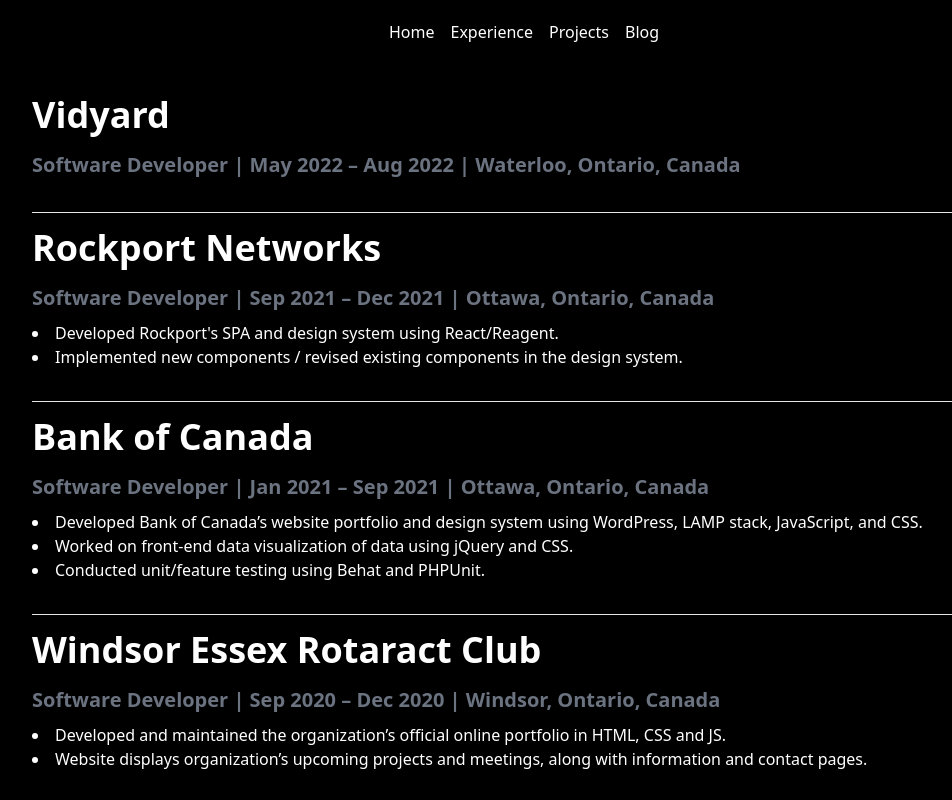
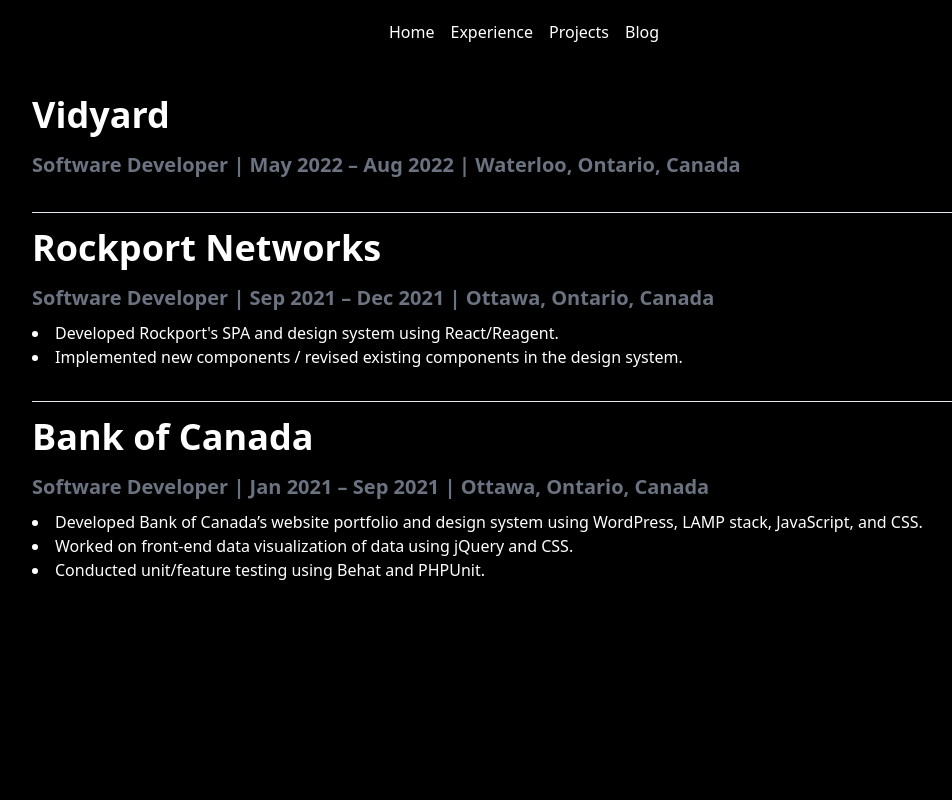
Before and after one commit to trangj/Portfolio, a Next.js app: page /experience in a window 1280 px wide. Shown: the whole page, without its empty margins (116-1068 px from the left). Built offline with nearby package versions, Linux system fonts and the light colour scheme.

Commit message:
Update experience.tsx

```diff
--- a/src/pages/experience.tsx
+++ b/src/pages/experience.tsx
@@ -46,20 +46,6 @@
                         </li>
                     </ul>
                 </div>
-                <div className="flex flex-col gap-2">
-                    <h3 className="font-bold mt-2">
-                        Windsor Essex Rotaract Club
-                    </h3>
-                    <h6 className="font-semibold text-gray-500">Software Developer | Sep 2020 – Dec 2020 | Windsor, Ontario, Canada</h6>
-                    <ul className="list-disc list-inside">
-                        <li>
-                            Developed and maintained the organization’s official online portfolio in HTML, CSS and JS.
-                        </li>
-                        <li>
-                            Website displays organization’s upcoming projects and meetings, along with information and contact pages.
-                        </li>
-                    </ul>
-                </div>
             </div>
         </>
     );
```
